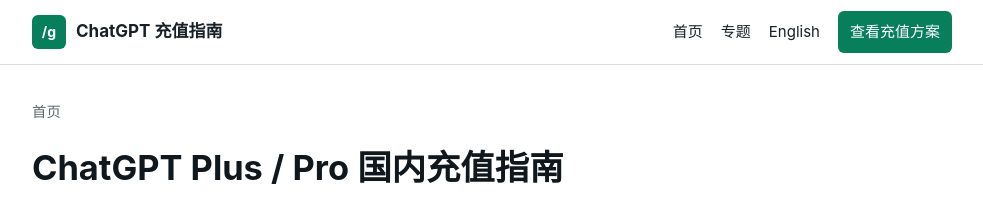
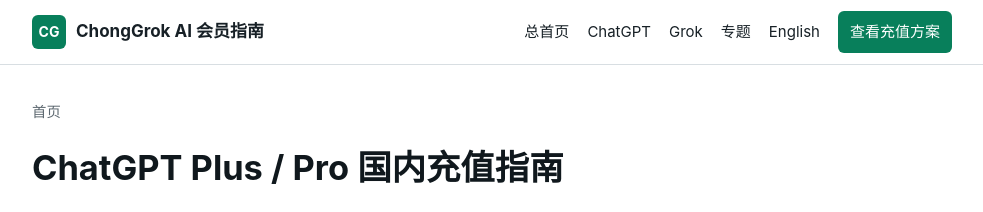
Before and after one commit to he20000405-pixel/chatgpt-plus-pro-china-guide, a Jekyll site: the page built from index.md, in a window 1280 px wide. Shown: the top 212 px of the page, without its empty margins (148-1131 px from the left). Built offline with Jekyll 4.4.1, drawn with Linux system fonts in a browser that asks for light colours; some of the changed text lies outside the part shown.

Commit message:
Link ChatGPT guide to unified portal

```diff
--- a/_config.yml
+++ b/_config.yml
@@ -4,6 +4,10 @@ description: "chonggrok.com 的 ChatGPT Plus / Pro 国内充值指南，说明 P
 url: "https://he20000405-pixel.github.io"
 baseurl: "/chatgpt-plus-pro-china-guide"
 repository: "he20000405-pixel/chatgpt-plus-pro-china-guide"
+portal_url: "https://he20000405-pixel.github.io/"
+chatgpt_guide_url: "https://he20000405-pixel.github.io/chatgpt-plus-pro-china-guide/"
+grok_guide_url: "https://he20000405-pixel.github.io/supergrok-china-guide/"
+asset_version: "20260713-portal"
 lang: "zh-CN"
 timezone: "Asia/Shanghai"
 author:
--- a/_includes/footer.html
+++ b/_includes/footer.html
@@ -1,7 +1,7 @@
 <footer class="site-footer">
   <div class="footer-shell">
-    <p><strong>ChongGrok ChatGPT 指南</strong></p>
+    <p><strong>ChongGrok AI 会员指南 · ChatGPT</strong></p>
     <p>本站为 chonggrok.com 的独立服务指南，与 OpenAI 不存在隶属、授权或官方合作关系。ChatGPT 的套餐、模型、额度和价格以 OpenAI 实时展示为准。</p>
-    <p><a href="https://chonggrok.com/chatgpt">ChatGPT 充值入口</a> · <a href="{{ '/guides/' | relative_url }}">全部专题</a></p>
+    <p><a href="{{ site.portal_url }}">知识库总首页</a> · <a href="{{ '/guides/' | relative_url }}">ChatGPT 专题</a> · <a href="{{ site.grok_guide_url }}">Grok 指南</a> · <a href="https://chonggrok.com/chatgpt">ChatGPT 充值入口</a></p>
   </div>
 </footer>
--- a/_includes/header.html
+++ b/_includes/header.html
@@ -1,11 +1,13 @@
 <header class="site-header">
   <div class="nav-shell">
-    <a class="brand" href="{{ '/' | relative_url }}" aria-label="ChatGPT 充值指南首页">
-      <span class="brand-mark" aria-hidden="true">/g</span>
-      <span>ChatGPT 充值指南</span>
+    <a class="brand" href="{{ site.portal_url }}" aria-label="ChongGrok AI 会员指南总首页">
+      <span class="brand-mark" aria-hidden="true">CG</span>
+      <span>ChongGrok AI 会员指南</span>
     </a>
     <nav class="site-nav" aria-label="主导航">
-      <a href="{{ '/' | relative_url }}">首页</a>
+      <a href="{{ site.portal_url }}">总首页</a>
+      <a href="{{ '/' | relative_url }}">ChatGPT</a>
+      <a href="{{ site.grok_guide_url }}">Grok</a>
       <a href="{{ '/guides/' | relative_url }}">专题</a>
       <a href="{{ '/en/' | relative_url }}" lang="en">English</a>
       <a class="nav-cta" href="https://chonggrok.com/chatgpt">查看充值方案</a>
--- a/_layouts/default.html
+++ b/_layouts/default.html
@@ -13,7 +13,7 @@
     <link rel="alternate" hreflang="en" href="{{ '/en/' | absolute_url }}">
     <link rel="alternate" hreflang="x-default" href="{{ '/' | absolute_url }}">
     {% endif %}
-    <link rel="stylesheet" href="{{ '/assets/css/style.css' | relative_url }}">
+    <link rel="stylesheet" href="{{ '/assets/css/style.css' | relative_url }}?v={{ site.asset_version }}">
     {% if page.canonical %}
       <link rel="canonical" href="{{ page.canonical }}">
     {% endif %}
--- a/assets/css/style.css
+++ b/assets/css/style.css
@@ -140,7 +140,7 @@ code { background: #eef1f2; border-radius: 4px; padding: 2px 5px; font-size: 0.9
   body { font-size: 16px; }
   .nav-shell { align-items: flex-start; flex-direction: column; padding: 12px 0; gap: 10px; }
   .site-header { position: static; }
-  .site-nav { width: 100%; gap: 12px; overflow-x: auto; padding-bottom: 2px; }
+  .site-nav { width: 100%; flex-wrap: wrap; gap: 8px 12px; padding-bottom: 2px; }
   .site-nav a { white-space: nowrap; }
   h1 { font-size: 1.75rem; }
   h2 { font-size: 1.35rem; }
```
